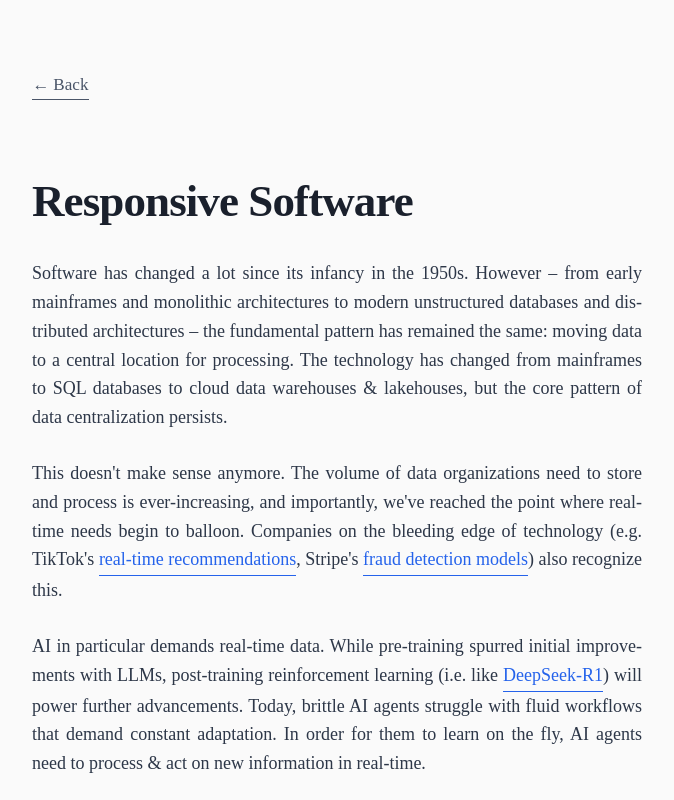
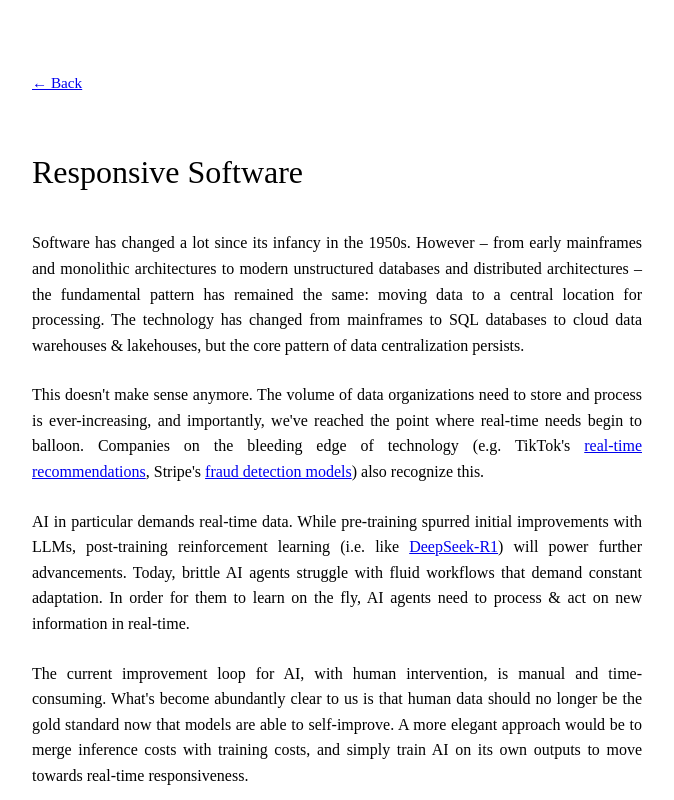
Before and after one commit to Gulp-AI/osmosis-ai-landing, a plain HTML site: page responsive-software.html in a window 1280 px wide. Shown: the top 800 px of the page, without its empty margins (303-977 px from the left). Drawn offline with Linux system fonts and the light colour scheme.

Commit message:
update style

```diff
--- a/responsive-software.html
+++ b/responsive-software.html
@@ -9,13 +9,13 @@
     <style>
         body {
             line-height: 1.6;
-            font-size: 18px;
+            font-size: 16px;
             padding: 0 20px;
             margin: 50px auto;
             max-width: 650px;
-            font-family: "Times New Roman", Georgia, -apple-system, BlinkMacSystemFont, "Segoe UI", Roboto, Ubuntu, serif;
-            color: #2d3748;
-            background-color: #fafafa;
+            font-family: "Times New Roman", serif;
+            color: #000000;
+            background-color: #ffffff;
         }
 
         #maincontent {
@@ -25,46 +25,35 @@
         }
 
         h1 {
-            font-size: 2.5em;
-            margin-bottom: 0.5em;
-            font-weight: 600;
-            letter-spacing: -0.02em;
-            color: #1a202c;
+            font-size: 2em;
+            margin-bottom: 1em;
+            font-weight: normal;
+            color: #000000;
         }
 
         p {
             margin-bottom: 1.5em;
             text-align: justify;
-            hyphens: auto;
         }
 
         a {
-            color: #2563eb;
-            text-decoration: none;
-            border-bottom: 1px solid;
-            transition: all 0.2s ease;
-            padding-bottom: 1px;
-            position: relative;
-            display: inline-block;
+            color: #0000EE;
+            text-decoration: underline;
         }
 
         a:hover {
-            color: #1d4ed8;
-            border-bottom-width: 2px;
-            transform: translateY(-1px);
-            box-shadow: 0 2px 4px rgba(37, 99, 235, 0.1);
+            color: #551A8B;
         }
 
         .back-link {
             margin-bottom: 2em;
             display: inline-block;
             font-size: 0.95em;
-            color: #4a5568;
         }
 
         @media (max-width: 600px) {
             body {
-                font-size: 16px;
+                font-size: 14px;
                 padding: 0 15px;
             }
 
```
Also changed, not shown: index.html (+12 -22 lines).
